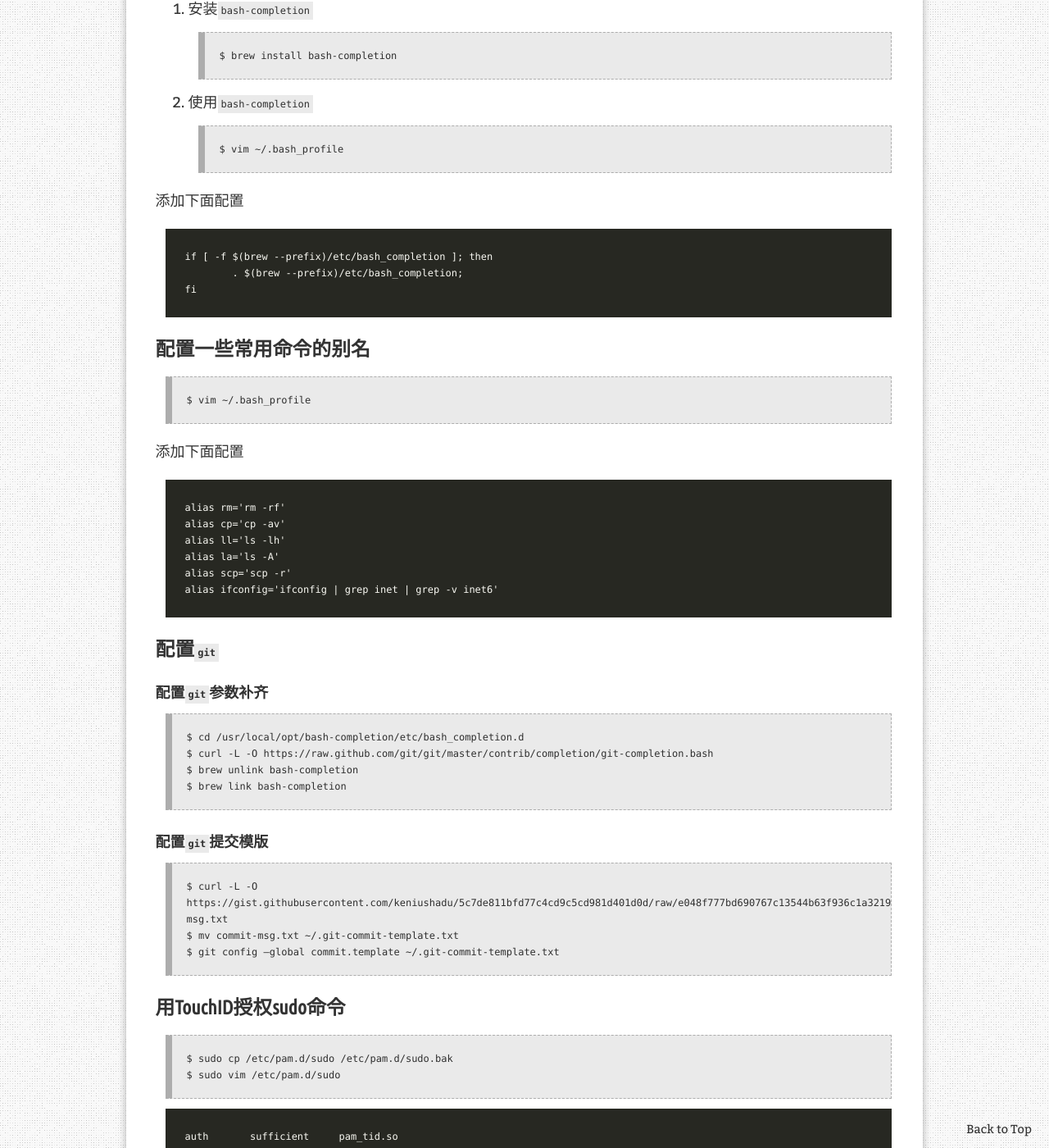
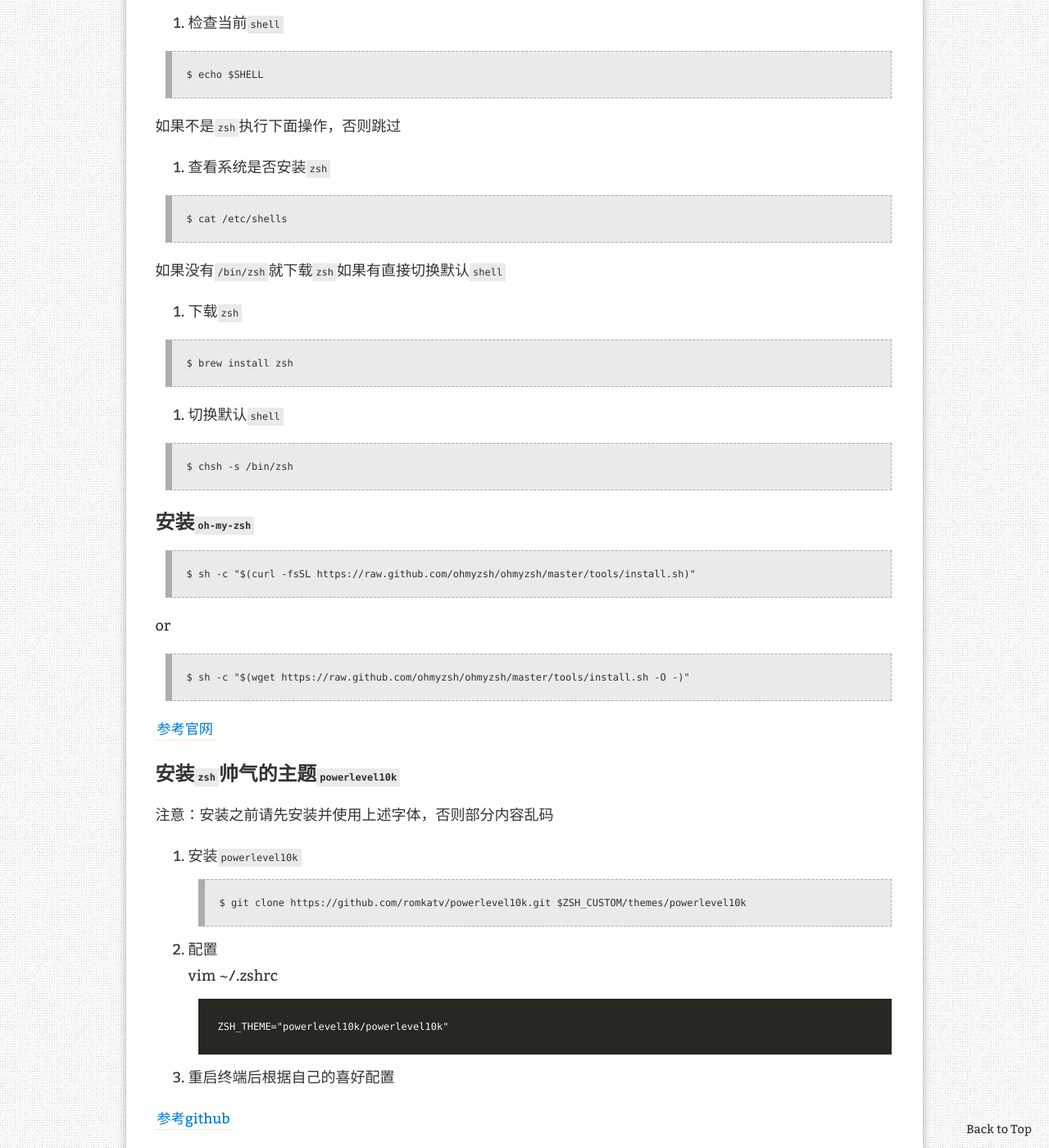
Before and after one commit to xuzheyang/xuzheyang.github.io, a Jekyll site: the page built from _posts/2019-06-22-MacOS安装后的配置.md, in a window 1280 px wide and 1400 px high, scrolled down 3560 px. Shown: the whole window at 82% size. Built offline with Jekyll 4.4.1, drawn with Linux system fonts in a browser that asks for light colours; nearby versions of some CDN libraries; comment, search, counter and statistics services are not loaded; some of the changed text lies outside the part shown.

Commit message:
fix: 修改Mac安装初始化

```diff
--- a/_posts/2019-06-22-MacOS安装后的配置.md
+++ b/_posts/2019-06-22-MacOS安装后的配置.md
@@ -26,15 +26,111 @@ redirect_from:
 > $ xcode-select --install
 
 ## 安装`brew`
-[官网见](https://brew.sh/index_zh-cn)
 
-## 配置Mac终端
+> $ /usr/bin/ruby -e "$(curl -fsSL https://raw.githubusercontent.com/Homebrew/install/master/install)"
 
-### 配置终端字体
+[参考brew官网](https://brew.sh/index_zh-cn)
+
+## `zsh` + `oh-my-zsh` + `powerlevel10K` 配置 `Mac` 终端
+
+### 安装字体
+
+由于`powerlevel10K`用的是`powerline`用默认字体会有部分图标乱码的情况
+
+1. 下载字体
+
+[MesloLGS NF Regular.ttf](https://github.com/romkatv/dotfiles-public/raw/master/.local/share/fonts/NerdFonts/MesloLGS%20NF%20Regular.ttf)
+[MesloLGS NF Bold.ttf](https://github.com/romkatv/dotfiles-public/raw/master/.local/share/fonts/NerdFonts/MesloLGS%20NF%20Bold.ttf)
+[MesloLGS NF Italic.ttf](https://github.com/romkatv/dotfiles-public/raw/master/.local/share/fonts/NerdFonts/MesloLGS%20NF%20Italic.ttf)
+[MesloLGS NF Bold Italic.ttf](https://github.com/romkatv/dotfiles-public/raw/master/.local/share/fonts/NerdFonts/MesloLGS%20NF%20Bold%20Italic.ttf)
+
+上述字体挑一个下载就醒了，下载完成后双击 `ttf` 文件安装字体
+
 ![file](https://github.com/xuzheyang/xuzheyang.github.io/raw/master/_pic/2019-06-22/1.png)
 
-### 设置终端关闭后退出
+2. 配置终端字体
 ![file](https://github.com/xuzheyang/xuzheyang.github.io/raw/master/_pic/2019-06-22/2.png)
+
+3. 顺手设置终端关闭后退出
+![file](https://github.com/xuzheyang/xuzheyang.github.io/raw/master/_pic/2019-06-22/3.png)
+
+### 安装`zsh`
+
+1. 检查当前`shell`
+
+> $ echo $SHELL
+
+如果不是`zsh`执行下面操作，否则跳过
+
+2. 查看系统是否安装`zsh`
+
+> $ cat /etc/shells
+
+如果没有`/bin/zsh`就下载`zsh`如果有直接切换默认`shell`
+
+3. 下载`zsh`
+
+> $ brew install zsh
+
+4. 切换默认`shell`
+
+> $ chsh -s /bin/zsh
+
+### 安装`oh-my-zsh`
+
+> $ sh -c "$(curl -fsSL https://raw.github.com/ohmyzsh/ohmyzsh/master/tools/install.sh)"
+
+or
+
+> $ sh -c "$(wget https://raw.github.com/ohmyzsh/ohmyzsh/master/tools/install.sh -O -)"
+
+[参考官网](https://ohmyz.sh)
+
+### 安装`zsh`帅气的主题`powerlevel10k`
+
+注意：安装之前请先安装并使用上述字体，否则部分内容乱码
+1. 安装`powerlevel10k`
+> $ git clone https://github.com/romkatv/powerlevel10k.git $ZSH_CUSTOM/themes/powerlevel10k
+
+2. 配置
+vim ~/.zshrc
+~~~
+ZSH_THEME="powerlevel10k/powerlevel10k"
+~~~
+
+3. 重启终端后根据自己的喜好配置
+
+[参考github](https://github.com/romkatv/powerlevel10k)
+
+### 安装`zsh`插件
+
+1. zsh-syntax-highlighting
+终端语法高亮
+
+> $ git clone https://github.com/zsh-users/zsh-syntax-highlighting.git ${ZSH_CUSTOM:-~/.oh-my-zsh/custom}/plugins/zsh-syntax-highlighting
+
+![file](https://github.com/xuzheyang/xuzheyang.github.io/raw/master/_pic/2019-06-22/4.png)
+
+2. zsh-autosuggestions
+猜想上一条同样开头的命令
+
+> $ git clone git://github.com/zsh-users/zsh-autosuggestions $ZSH_CUSTOM/plugins/zsh-autosuggestions
+
+![file](https://github.com/xuzheyang/xuzheyang.github.io/raw/master/_pic/2019-06-22/5.png)
+
+3. autojump
+自动跳转文件夹
+
+> brew install autojump
+
+![file](https://github.com/xuzheyang/xuzheyang.github.io/raw/master/_pic/2019-06-22/6.png)
+
+修改配置文件
+vim ~/.zshrc
+~~~
+plugins=(... autojump zsh-syntax-highlighting zsh-autosuggestions)
+[[ -s ~/.autojump/etc/profile.d/autojump.sh ]] && . ~/.autojump/etc/profile.d/autojump.sh
+~~~
 
 ### 终端配色
 
@@ -45,7 +141,7 @@ redirect_from:
 > $ gdircolors --print-database > ~/.dir_colors
 
 3. 添加配色
-> $ vim ~/.bash_profile
+> $ vim ~/.zshrc
 添加下面配置
 ~~~
 PATH="$(brew --prefix coreutils)/libexec/gnubin:$PATH"
@@ -53,24 +149,18 @@ alias ls='ls --show-control-chars --color=auto'
 eval `gdircolors -b $HOME/.dir_colors`
 ~~~
 
-### 配置终端命令补齐
+### vim配色
 
-1. 安装`bash-completion`
-> $ brew install bash-completion
-
-2. 使用`bash-completion`
-> $ vim ~/.bash_profile
-
+> $ vim ~/.vimrc
 添加下面配置
 ~~~
-if [ -f $(brew --prefix)/etc/bash_completion ]; then
-	. $(brew --prefix)/etc/bash_completion;
-fi
+colorscheme desert
+syntax on
 ~~~
 
 ### 配置一些常用命令的别名
 
-> $ vim ~/.bash_profile
+> $ vim ~/.zshrc
 
 添加下面配置
 ~~~
@@ -79,22 +169,14 @@ alias cp='cp -av'
 alias ll='ls -lh'
 alias la='ls -A'
 alias scp='scp -r'
-alias ifconfig='ifconfig | grep inet | grep -v inet6'
+alias ip='ifconfig | grep inet | grep -v inet6'
 ~~~
 
 ### 配置`git`
 
-#### 配置`git`参数补齐
-
-> $ cd /usr/local/opt/bash-completion/etc/bash_completion.d
-> $ curl -L -O https://raw.github.com/git/git/master/contrib/completion/git-completion.bash
-> $ brew unlink bash-completion
-> $ brew link bash-completion
-
 #### 配置`git`提交模版
 
-> $ curl -L -O https://gist.githubusercontent.com/keniushadu/5c7de811bfd77c4cd9c5cd981d401d0d/raw/e048f777bd690767c13544b63f936c1a3219da5e/commit-msg.txt
-> $ mv commit-msg.txt ~/.git-commit-template.txt
+> $ wget https://gist.githubusercontent.com/keniushadu/5c7de811bfd77c4cd9c5cd981d401d0d/raw/e048f777bd690767c13544b63f936c1a3219da5e/commit-msg.txt -O ~/.git-commit-template.txt
 > $ git config --global commit.template ~/.git-commit-template.txt
 
 ### 用TouchID授权sudo命令
@@ -114,7 +196,7 @@ auth       sufficient     pam_tid.so
 
 能扩展鼠标右键菜单，新建文件、在终端中打开等
 
-![file](https://github.com/xuzheyang/xuzheyang.github.io/raw/master/_pic/2019-06-22/3.png)
+![file](https://github.com/xuzheyang/xuzheyang.github.io/raw/master/_pic/2019-06-22/7.png)
 
 ## `BetterZip`
 
```
Also changed, not shown: other parts of _posts/2019-06-22-MacOS安装后的配置.md (+3 -1 lines), _pic/2019-06-22/1.png, _pic/2019-06-22/2.png, _pic/2019-06-22/3.png, _pic/2019-06-22/4.png (added), _pic/2019-06-22/5.png (added), _pic/2019-06-22/6.png (added), _pic/2019-06-22/7.png (added), _pic/2019-06-22/8.png (added), 4 other files.
